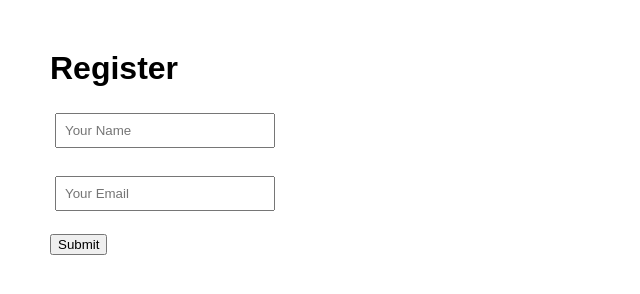
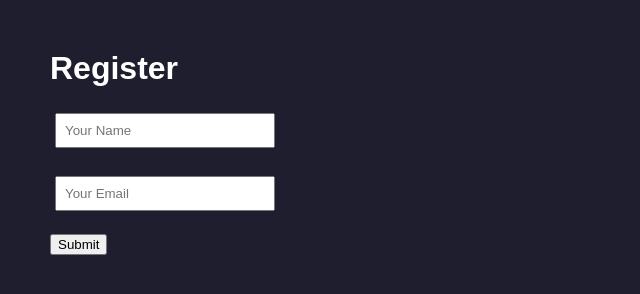
Before and after one commit to gsaip/MyFirstWebApp, a website: page public/index.html in a window 1280 px wide. Shown: the whole page, without its empty margins (0-640 px from the left). Drawn offline with Linux system fonts and the light colour scheme.

Commit message:
Update style.css

```diff
--- a/public/style.css
+++ b/public/style.css
@@ -1,6 +1,8 @@
 body {
   font-family: sans-serif;
   margin: 50px;
+  background-color: #1e1e2f; /* Dark background */
+  color: white;
 }
 
 input {
```
